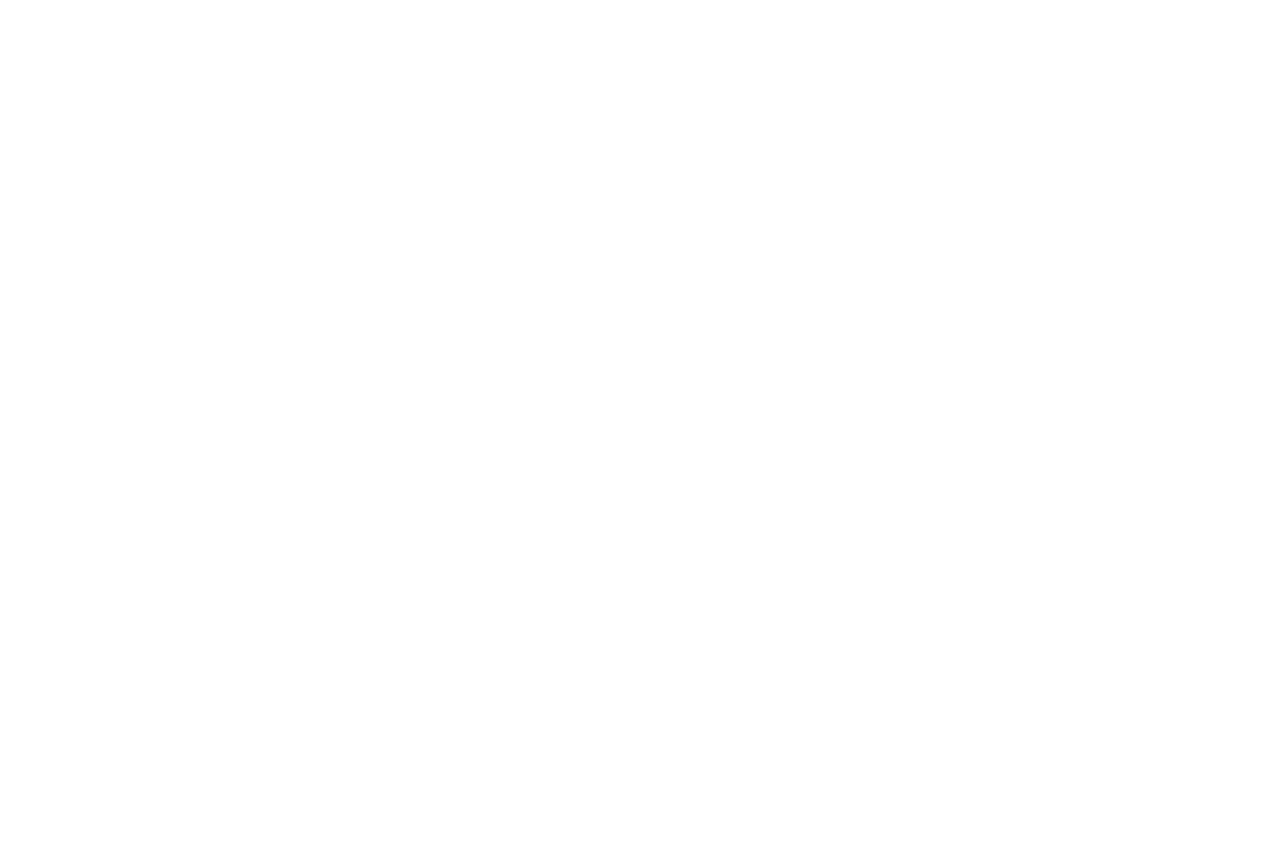
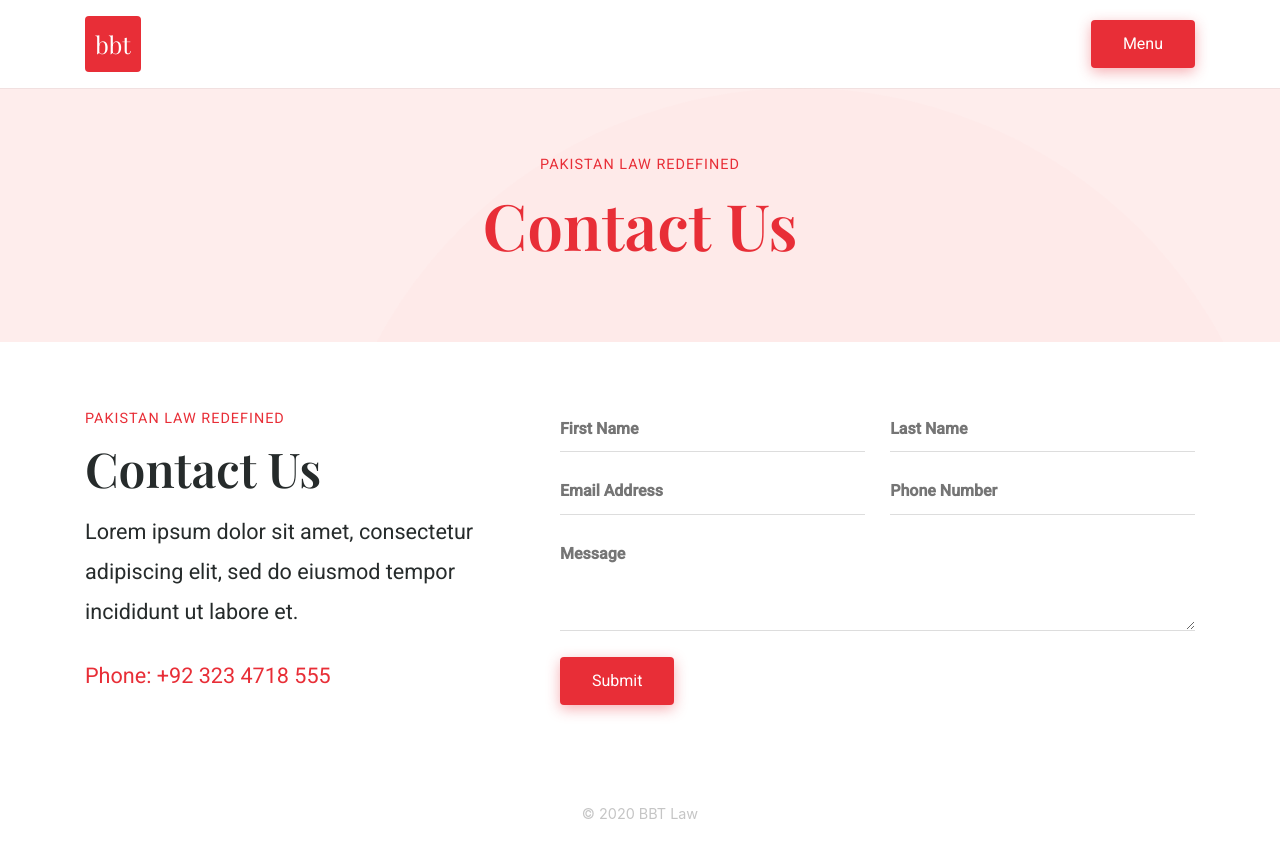
Before and after one commit to bokhariLovesYou/bbtw-law, a Gatsby site: page /contact in a window 1280 px wide. Before the commit this address had no page. Before the commit the page ends 800 px from the top, so only its background shows below. Built offline with nearby package versions, Linux system fonts and the light colour scheme; Gatsby itself is replaced by a stand-in of ours.

Commit message:
adding contact

```diff
--- a/gatsby-node.js
+++ b/gatsby-node.js
@@ -5,6 +5,8 @@
   const templates = {
     HomepageTemplate: path.resolve("src/templates/HomepageTemplate.js"),
     TheFirmTemplate: path.resolve("src/templates/TheFirmTemplate.js"),
+    ContactTemplate: path.resolve("src/templates/ContactTemplate.js"),
+    ThankyouTemplate: path.resolve("src/templates/ThankyouTemplate.js"),
     NoIndexTemplate: path.resolve("src/templates/NoIndexTemplate.js"),
   }
 
@@ -38,6 +40,10 @@
             return templates.TheFirmTemplate
           } else if (page.node.frontmatter.template === "NoIndexTemplate") {
             return templates.NoIndexTemplate
+          } else if (page.node.frontmatter.template === "ContactTemplate") {
+            return templates.ContactTemplate
+          } else if (page.node.frontmatter.template === "ThankyouTemplate") {
+            return templates.ThankyouTemplate
           }
         })(),
       })
--- a/src/components/Elements.js
+++ b/src/components/Elements.js
@@ -68,6 +68,7 @@
     padding: ${props => (props.HPHero ? "7rem 0" : "")};
     padding: 7rem 0;
     padding: ${props => (props.ZeroSmallVerticalPadding ? "7rem 0" : "")};
+    padding: ${props => (props.Small ? "4rem 0" : "")};
   }
   position: relative;
   background-color: #fff;
--- /dev/null
+++ b/src/components/Form.js
@@ -0,0 +1,115 @@
+import React, { Component } from "react"
+import styled from "styled-components"
+import { Button } from "../components/Elements"
+const FormWrapper = styled.div``
+
+const FormContents = styled.form``
+
+const FlexWrapper = styled.div`
+  width: 100%;
+  display: block;
+  @media (min-width: 576px) {
+    display: flex;
+    align-items: center;
+    justify-content: space-between;
+    margin-bottom: 1rem;
+  }
+`
+
+const Field = styled.div`
+  width: 100%;
+  margin-bottom: 1rem;
+  @media (min-width: 576px) {
+    max-width: ${props => (props.FlexField ? "48%" : "")};
+    margin-bottom: ${props => (props.FlexField ? "0" : "")};
+  }
+`
+
+const Input = styled.input`
+  width: 100%;
+  border: none;
+  outline: none;
+  border-bottom: 1px solid #ddd;
+  padding: 0.5rem 0;
+  color: #262b2b;
+  font-weight: 600;
+  &:focus {
+    outline: none;
+  }
+`
+
+const Textarea = styled.textarea`
+  width: 100%;
+  border: none;
+  outline: none;
+  border-bottom: 1px solid #ddd;
+  padding: 0.5rem 0;
+  color: #262b2b;
+  font-weight: 600;
+  min-height: 100px;
+  &:focus {
+    outline: none;
+  }
+`
+
+export class Form extends Component {
+  render() {
+    return (
+      <FormWrapper>
+        <FormContents
+          name="contact"
+          method="post"
+          data-netlify="true"
+          data-netlify-honeypot="bot-field"
+          action="/thank-you"
+        >
+          <input type="hidden" name="bot-field" />
+          <input type="hidden" name="form-name" value="contact" />
+          <FlexWrapper>
+            <Field FlexField>
+              <Input
+                required
+                type="text"
+                name="first-name"
+                placeholder="First Name"
+              />
+            </Field>
+            <Field FlexField>
+              <Input
+                required
+                type="text"
+                name="last-name"
+                placeholder="Last Name"
+              />
+            </Field>
+          </FlexWrapper>
+          <FlexWrapper>
+            <Field FlexField>
+              <Input
+                type="text"
+                name="email-address"
+                placeholder="Email Address"
+                required
+              />
+            </Field>
+            <Field FlexField>
+              <Input
+                type="text"
+                name="phone-number"
+                placeholder="Phone Number"
+              />
+            </Field>
+          </FlexWrapper>
+          <Field>
+            <Textarea placeholder="Message"></Textarea>
+          </Field>
+          <Field>
+            <Button type="submit">Submit</Button>
+          </Field>
+        </FormContents>
+      </FormWrapper>
+    )
+  }
+}
+
+export default Form
--- a/src/components/header.js
+++ b/src/components/header.js
@@ -134,12 +134,6 @@
     width: 100%;
     top: 0;
   }
-  &:last-child {
-    a {
-      border-bottom-right-radius: 8px;
-      border-bottom-left-radius: 8px;
-    }
-  }
 `
 
 const ModalContentListItem = styled.li`
@@ -159,6 +153,12 @@
     &:hover {
       text-decoration: none;
       background-color: rgba(14, 30, 37, 0.09);
+    }
+  }
+  &:last-child {
+    a {
+      border-bottom-right-radius: 8px;
+      border-bottom-left-radius: 8px;
     }
   }
 `
@@ -255,7 +255,7 @@
                     <Link to="/">Pricing</Link>
                   </ModalContentListItem>
                   <ModalContentListItem CTA>
-                    <Link className="cta-link" to="/">
+                    <Link className="cta-link" to="/contact">
                       Contact Us
                     </Link>
                   </ModalContentListItem>
--- a/src/styles/index.scss
+++ b/src/styles/index.scss
@@ -97,3 +97,10 @@
     top: 0.01em;
   }
 }
+
+.external-link {
+  color: $red;
+  &:hover {
+    color: $red;
+  }
+}
--- /dev/null
+++ b/src/templates/ContactTemplate.js
@@ -0,0 +1,87 @@
+import React, { Component } from "react"
+import Layout from "../components/layout"
+import Form from "../components/Form"
+import { graphql } from "gatsby"
+import SEO from "../components/seo"
+// Img
+
+// Elements
+import {
+  ContentBox,
+  HeadingOne,
+  SubTitle,
+  TagLine,
+  Section,
+  HeadingTwo,
+  Graphic,
+} from "../components/Elements"
+// Bootstrap
+import { Container, Row, Col } from "react-bootstrap"
+
+export class ContactTemplate extends Component {
+  render() {
+    const { hero } = this.props.data.markdownRemark.frontmatter
+    return (
+      <Layout>
+        <SEO title="The Firm" />
+        <Section Peach Small>
+          <Graphic Pink Top Right Medium Rounded />
+          <Container>
+            <ContentBox className="text-lg-center" EquipWidth800 Centered>
+              <TagLine Red>{hero.span}</TagLine>
+              <HeadingOne Red HeroHeading>
+                {hero.heading}
+              </HeadingOne>
+            </ContentBox>
+          </Container>
+        </Section>
+        <Section Small>
+          <Container>
+            <Row>
+              <Col lg={5}>
+                <ContentBox EquipWidth>
+                  <TagLine Red>{hero.span}</TagLine>
+                  <HeadingTwo Large>{hero.heading}</HeadingTwo>
+                  <SubTitle HeroSubTitle Lg768>
+                    Lorem ipsum dolor sit amet, consectetur adipiscing elit, sed
+                    do eiusmod tempor incididunt ut labore et.
+                  </SubTitle>
+                  <SubTitle HeroSubTitle Lg768>
+                    <a className="external-link" href="tel:+923234718555">
+                      Phone: +92 323 4718 555
+                    </a>
+                  </SubTitle>
+                </ContentBox>
+              </Col>
+              <Col lg={7}>
+                <ContentBox>
+                  <Form />
+                </ContentBox>
+              </Col>
+            </Row>
+          </Container>
+        </Section>
+      </Layout>
+    )
+  }
+}
+
+export default ContactTemplate
+
+export const query = graphql`
+  query($path: String!) {
+    markdownRemark(frontmatter: { path: { eq: $path } }) {
+      html
+      frontmatter {
+        title
+        path
+        description
+        template
+        hero {
+          span
+          heading
+        }
+      }
+    }
+  }
+`
--- /dev/null
+++ b/src/templates/ThankyouTemplate.js
@@ -0,0 +1,81 @@
+import React, { Component } from "react"
+import { Link } from "gatsby"
+import Layout from "../components/layout"
+import { graphql } from "gatsby"
+import SEO from "../components/seo"
+
+// Elements
+import {
+  ContentBox,
+  HeadingOne,
+  SubTitle,
+  TagLine,
+  Section,
+  Graphic,
+  LinkButton,
+} from "../components/Elements"
+// Bootstrap
+import Container from "react-bootstrap/Container"
+
+export class ThankyouTemplate extends Component {
+  render() {
+    const { hero } = this.props.data.markdownRemark.frontmatter
+    return (
+      <Layout>
+        <SEO title="The Firm" />
+        <Section Peach Small>
+          <Graphic Yellow Top Right Medium Rounded />
+          <Graphic LightYellow Top Right Small Rounded />
+          <Container>
+            <ContentBox className="text-lg-left">
+              <TagLine Red>{hero.span}</TagLine>
+              <HeadingOne Red HeroHeading>
+                {hero.heading}
+              </HeadingOne>
+              {hero.description.map((elem, index) => {
+                return (
+                  <SubTitle
+                    className={
+                      hero.description.length === index + 1 ? "" : "mb-0"
+                    }
+                    Red
+                    HeroSubTitle
+                    key={index}
+                  >
+                    {elem}
+                  </SubTitle>
+                )
+              })}
+              <SubTitle>
+                <Link to="/">
+                  <LinkButton Red>Go Back to Home ›</LinkButton>
+                </Link>
+              </SubTitle>
+            </ContentBox>
+          </Container>
+        </Section>
+      </Layout>
+    )
+  }
+}
+
+export default ThankyouTemplate
+
+export const query = graphql`
+  query($path: String!) {
+    markdownRemark(frontmatter: { path: { eq: $path } }) {
+      html
+      frontmatter {
+        title
+        path
+        description
+        template
+        hero {
+          span
+          heading
+          description
+        }
+      }
+    }
+  }
+`
--- a/src/templates/TheFirmTemplate.js
+++ b/src/templates/TheFirmTemplate.js
@@ -37,7 +37,7 @@
     return (
       <Layout>
         <SEO title="The Firm" />
-        <Section LightYellow>
+        <Section LightYellow Small>
           <Graphic Pink Top Left Medium Rounded />
           <Container>
             <ContentBox className="text-lg-center" EquipWidth800 Centered>
--- /dev/null
+++ b/src/templates/pages/contact.md
@@ -0,0 +1,9 @@
+---
+title: Noindex
+description: Noindex Nofollow
+path: /contact
+template: ContactTemplate
+hero:
+  span: PAKISTAN LAW REDEFINED
+  heading: Contact Us
+---
--- /dev/null
+++ b/src/templates/pages/thank-you.md
@@ -0,0 +1,12 @@
+---
+title: Noindex
+description: Noindex Nofollow
+path: /thank-you
+template: ThankyouTemplate
+hero:
+  span: SUCCESS
+  heading: Thank You
+  description:
+    - We've received your submission.
+    - And someone from our team will be getting back to you shortly.
+---
```
